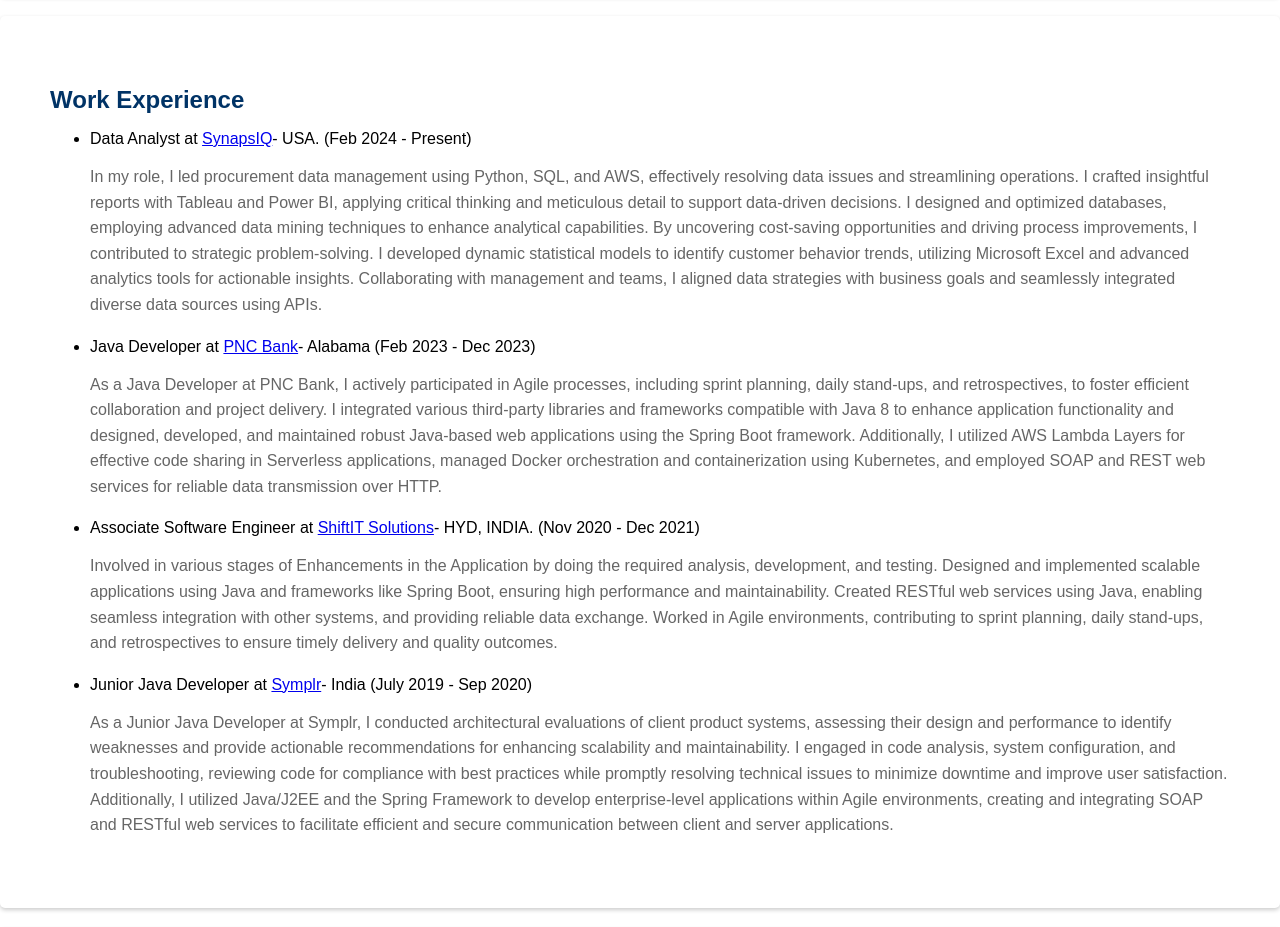
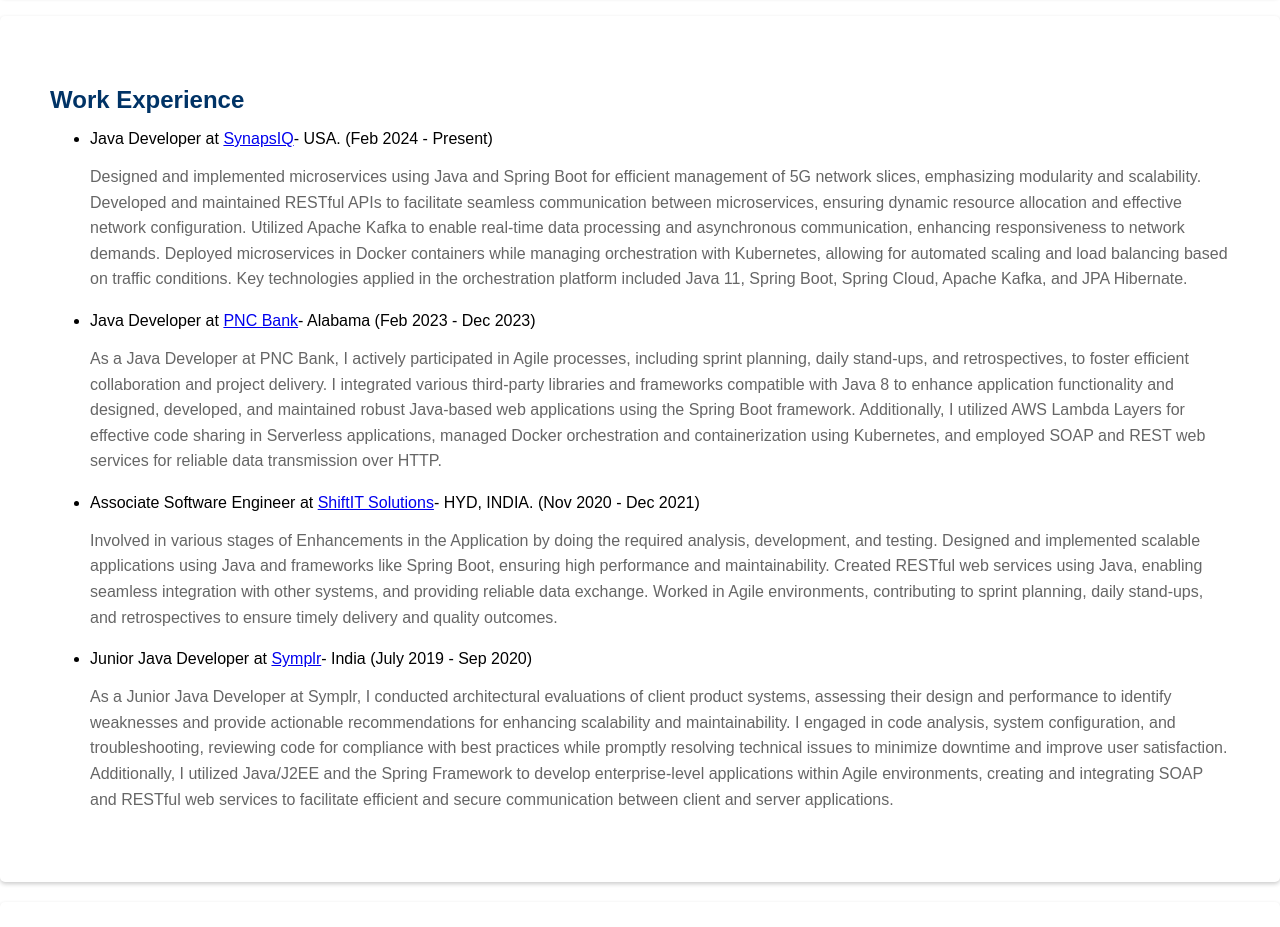
Before and after one commit to VenkatReddyCherkupall/Portfolio, a plain HTML site: page index.html in a window 1280 px wide. Shown: the part 3540-4467 px from the top of the page. Drawn offline with Linux system fonts and the light colour scheme.

Commit message:
Update index.html

```diff
--- a/index.html
+++ b/index.html
@@ -332,17 +332,15 @@
         <ul>
 
 
-            <li>Data Analyst at <a href="https://synapsiq.com/" target="_blank">SynapsIQ</a>- USA. (Feb 2024 - Present)</li>
-            <p>In my role, I led procurement data management using Python, SQL, and AWS,
-		    effectively resolving data issues and streamlining operations.
-		    I crafted insightful reports with Tableau and Power BI, applying critical thinking
-		    and meticulous detail to support data-driven decisions. I designed and optimized databases,
-		    employing advanced data mining techniques to enhance analytical capabilities.
-		    By uncovering cost-saving opportunities and driving process improvements,
-		    I contributed to strategic problem-solving. I developed dynamic statistical models to identify
-		    customer behavior trends, utilizing Microsoft Excel and advanced analytics tools for actionable
-		    insights. Collaborating with management and teams,
-		    I aligned data strategies with business goals and seamlessly integrated diverse data sources using APIs.
+            <li>Java Developer at <a href="https://synapsiq.com/" target="_blank">SynapsIQ</a>- USA. (Feb 2024 - Present)</li>
+            <p>Designed and implemented microservices using Java and Spring Boot for efficient management of
+		    5G network slices, emphasizing modularity and scalability. Developed and maintained RESTful APIs
+		    to facilitate seamless communication between microservices, ensuring dynamic resource allocation
+		    and effective network configuration. Utilized Apache Kafka to enable real-time data processing and
+		    asynchronous communication, enhancing responsiveness to network demands. Deployed microservices in
+		    Docker containers while managing orchestration with Kubernetes, allowing for automated scaling and
+		    load balancing based on traffic conditions. Key technologies applied in the orchestration platform
+		    included Java 11, Spring Boot, Spring Cloud, Apache Kafka, and JPA Hibernate.
 	    </p>
 
 		<li> Java Developer at <a href="https://www.pnc.com/en/personal-banking.html" target="_blank">PNC Bank</a>- Alabama (Feb 2023 - Dec 2023)
```
